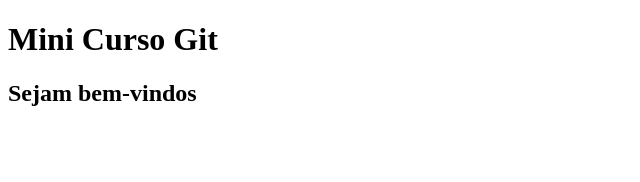
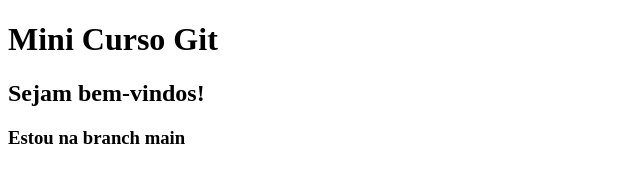
Before and after one commit to annyfferreira/Oficina-Git, a plain HTML site: page index.html in a window 1280 px wide. Shown: the whole page, without its empty margins (0-640 px from the left). Drawn offline with Linux system fonts and the light colour scheme.

Commit message:
Atualização na páginainicial

```diff
--- a/index.html
+++ b/index.html
@@ -7,6 +7,7 @@
 </head>
 <body>
     <h1>Mini Curso Git</h1>
-    <h2>Sejam bem-vindos</h2>
+    <h2>Sejam bem-vindos!</h2>
+    <h3>Estou na branch main</h3>
 </body>
 </html>
```
